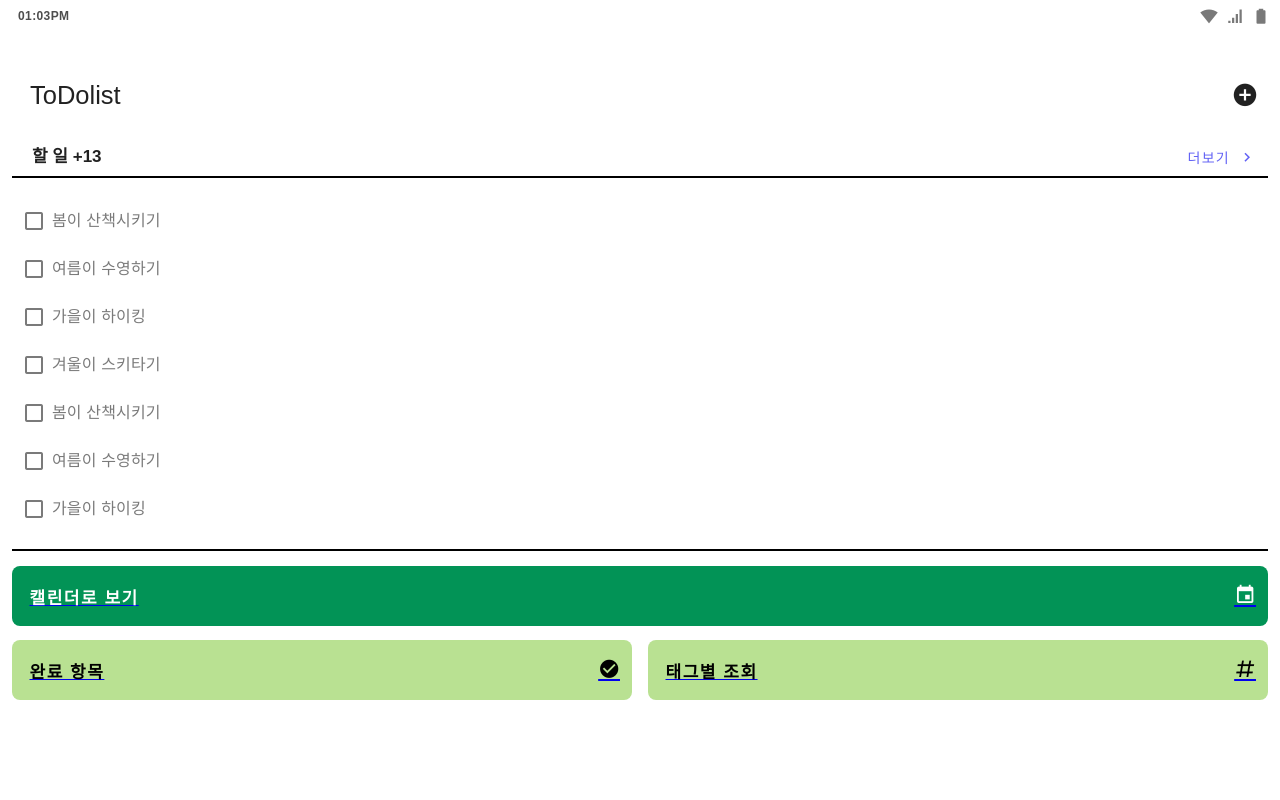
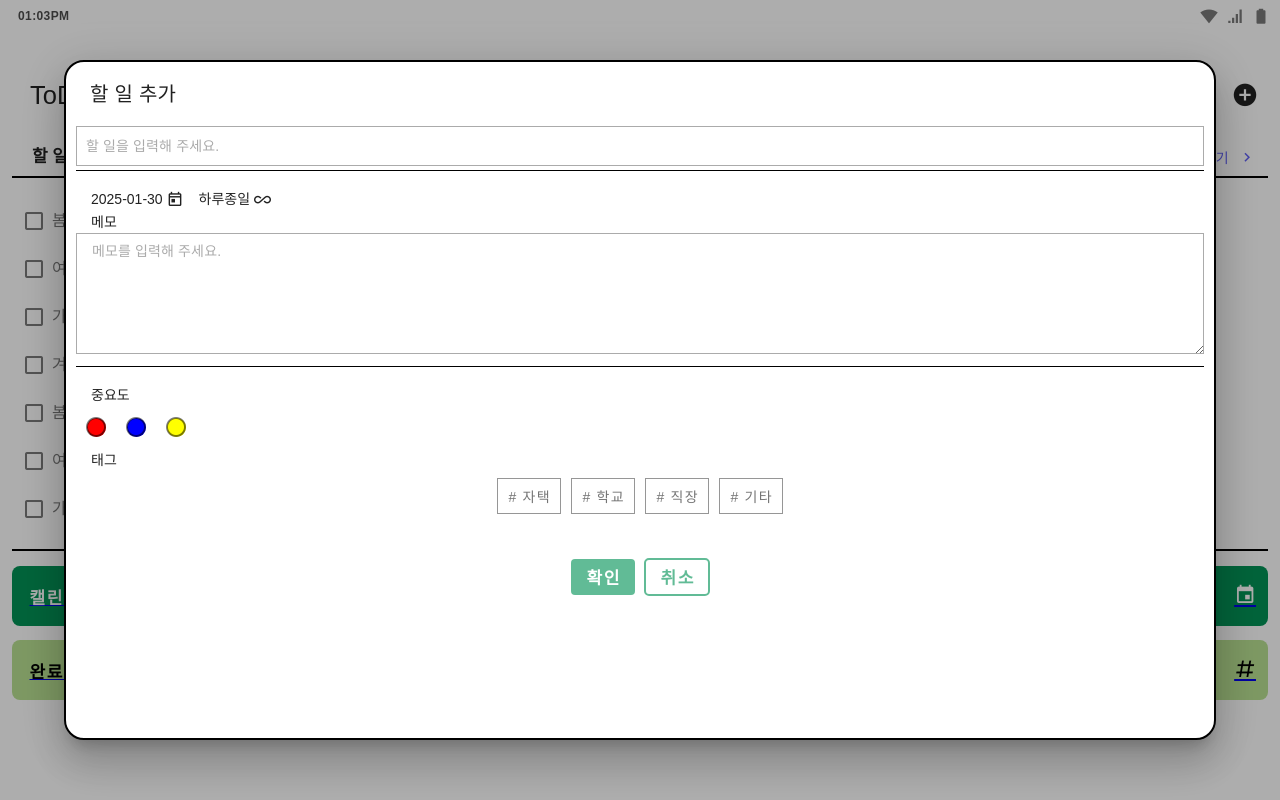
Before and after one commit to eolLeongTtungTtang/todo, a Vue app in the folder client/: page / in a window 1280 px wide. Both pictures are taken after a click on the button 1245 px from the left and 94 px from the top of the page. Built offline with nearby package versions, Linux system fonts and the light colour scheme.

Commit message:
[FE] feat(할일 추가 모달): UI 구현 / datePicker 필요요

```diff
--- /dev/null
+++ b/client/src/components/TodoModal.vue
@@ -0,0 +1,219 @@
+<template>
+  <v-btn
+    @click="dialog = true"
+    :style="{
+      visibility: addbtnShow,
+    }"
+    class="addBtn"
+    :icon="headerBtnIcon"
+    elevation="0"
+    size="x-large"
+  ></v-btn>
+
+  <v-dialog v-model="dialog" width="90%" height="85%">
+    <v-card
+      max-width="100%"
+      max-height="100%"
+      :title="modalTitle"
+      class="outlined-dialog"
+    >
+      <v-container class="inputContainer">
+        <v-text-field
+          hide-details
+          class="inputTodo"
+          density="compact"
+          placeholder="할 일을 입력해 주세요."
+          variant="outlined"
+        ></v-text-field>
+
+        <base-divider thickness="1" />
+
+        <!-- input datePicker -->
+
+        <span class="spanTitle">2025-01-30&nbsp</span>
+        <v-icon size="sm">mdi-calendar-today-outline</v-icon>
+        <span class="spanTitle">하루종일&nbsp</span
+        ><v-icon size="sm">mdi-all-inclusive</v-icon>
+        <p class="spanTitle">메모</p>
+        <v-textarea
+          class="inputMemo"
+          hide-details
+          density="compact"
+          placeholder="메모를 입력해 주세요."
+          variant="outlined"
+        ></v-textarea>
+
+        <base-divider thickness="1" />
+
+        <span class="spanTitle">중요도</span>
+        <v-radio-group v-model="selected" inline hide-details>
+          <v-radio
+            v-for="(radio, index) in radioOptions"
+            :key="index"
+            :value="radio.value"
+            :color="radio.color"
+            :class="radio.class"
+          ></v-radio>
+        </v-radio-group>
+
+        <span class="spanTitle">태그</span>
+      </v-container>
+
+      <v-container class="btnContent">
+        <v-btn variant="plain" class="tagBtn" v-for="tag in tagArr"
+          ># {{ tag }}</v-btn
+        >
+      </v-container>
+
+      <template v-slot:actions>
+        <div class="confirmBtn">
+          <base-button
+            action="confirm"
+            variant="plain"
+            @click="dialog = false"
+          ></base-button>
+          <base-button
+            action="cancel"
+            variant="plain"
+            @click="dialog = false"
+          ></base-button>
+        </div>
+      </template>
+    </v-card>
+  </v-dialog>
+</template>
+
+<script setup>
+import BaseButton from "./ui/BaseButton.vue";
+import BaseDivider from "./ui/BaseDivider.vue";
+import { ref, defineProps } from "vue";
+
+const props = defineProps({
+  addbtnShow: {
+    type: String,
+  },
+  headerBtnIcon: {
+    type: String,
+  },
+});
+
+const selected = ref("");
+const radioOptions = [
+  { value: 1, color: "red", class: "radio-red" },
+  { value: 2, color: "blue", class: "radio-blue" },
+  { value: 3, color: "yellow", class: "radio-yellow" },
+];
+
+const dialog = ref(false);
+const modalTitle = ref("할 일 추가");
+
+const tagArr = ["자택", "학교", "직장", "기타"];
+</script>
+
+<style scoped>
+.addBtn.v-btn--density-default,
+.addBtn.v-btn--icon.v-btn--density-default {
+  width: 22px;
+  height: 21px;
+  margin: 8px;
+  padding: 0 !important;
+  min-width: 0 !important;
+  display: flex;
+  justify-content: center;
+  align-items: center;
+}
+
+/* v-dialog의 아웃라인 스타일 */
+.outlined-dialog {
+  border: 2px solid black; /* 원하는 색상과 두께로 설정 */
+  border-radius: 20px !important; /* 테두리 둥글기 */
+}
+
+/* 공통 스타일 */
+.inputTodo :deep(.v-input__control),
+.inputMemo :deep(.v-input__control) {
+  border-radius: 0 !important;
+}
+
+.inputTodo :deep(.v-field),
+.inputMemo :deep(.v-field) {
+  border-radius: 0 !important;
+}
+
+/* .inputMemo에만 적용되는 스타일 */
+.inputMemo :deep(.v-field__input) {
+  font-size: 14px !important;
+}
+
+/* .inputTodo에만 적용되는 스타일 */
+.inputTodo :deep(.v-field__input) {
+  font-size: 14px !important; /* 폰트 크기 적용 */
+  padding: 5px 10px !important; /* 내부 여백 조정 */
+}
+
+.inputTodo {
+  height: 32px !important; /* 높이 조정 */
+  border-radius: 0 !important; /* 테두리 둥근 정도 없애기 */
+}
+
+.inputContainer {
+  padding: 0 10px 0 10px;
+}
+
+.spanTitle {
+  font-size: 14px;
+  margin-left: 15px;
+}
+
+.btnContent {
+  margin: 0;
+  padding: 0 3px 0 3px;
+  display: flex;
+  justify-content: center;
+}
+
+.tagBtn {
+  padding: 0;
+  margin: 5px;
+  display: inline-flex;
+  justify-content: center;
+  align-items: center;
+  border-radius: 0 !important;
+  outline: 1.5px solid rgb(87, 87, 87) !important;
+  outline-offset: -1px;
+  background-color: transparent;
+}
+
+.confirmBtn {
+  margin-top: 4vh;
+  display: flex;
+  justify-content: center;
+  align-items: center;
+  width: 100%;
+  gap: 10px;
+  margin-bottom: 4vh;
+}
+
+.v-radio-group .v-input__details {
+  padding-inline: 0px;
+  grid-area: control;
+}
+
+.radio-red :deep(.v-selection-control__input) {
+  background-color: red !important;
+  width: 19px;
+  height: 19px;
+}
+
+.radio-blue :deep(.v-selection-control__input) {
+  background-color: blue !important;
+  width: 19px;
+  height: 19px;
+}
+
+.radio-yellow :deep(.v-selection-control__input) {
+  background-color: yellow !important;
+  width: 19px;
+  height: 19px;
+}
+</style>
--- a/client/src/components/TodoSummary.vue
+++ b/client/src/components/TodoSummary.vue
@@ -4,13 +4,10 @@
       <span>할 일 <span class="greyText">+13</span></span>
     </div>
     <RouterLink to="/all-todos"
-      ><v-btn
-        class="moreBtn"
-        append-icon="mdi-chevron-right"
-        variant="plain"
-        text="더보기"
-      ></v-btn
-    ></RouterLink>
+      ><v-btn class="moreBtn" append-icon="mdi-chevron-right" variant="plain"
+        ><span>더보기</span></v-btn
+      ></RouterLink
+    >
   </div>
 </template>
 
@@ -33,6 +30,7 @@
 .moreBtn {
   color: black;
   opacity: 1;
-  font-size: 17px;
+  font-size: 12px;
+  color: rgb(168, 168, 168);
 }
 </style>
--- a/client/src/components/ui/BaseButton.vue
+++ b/client/src/components/ui/BaseButton.vue
@@ -1,5 +1,5 @@
 <template>
-  <v-btn class="btnText">{{ btnText }}</v-btn>
+  <v-btn class="btnText" :style="btnStyle">{{ btnText }}</v-btn>
 </template>
 
 <script setup>
@@ -7,19 +7,56 @@ const { action } = defineProps({
   action: String,
 });
 
-const btnText = action === "delete" ? "삭제" : "복구";
+const btnTextObj = {
+  delete: {
+    text: "삭제",
+    btnStyle: {
+      outline: "auto",
+      color: "#029356",
+    },
+  },
+  restore: {
+    text: "복구",
+    btnStyle: {
+      backgroundColor: "#029356",
+      color: "white",
+    },
+  },
+  confirm: {
+    text: "확인",
+    btnStyle: {
+      backgroundColor: "#029356",
+      color: "white",
+    },
+  },
+  cancel: {
+    text: "취소",
+    btnStyle: {
+      outline: "auto",
+      color: "#029356",
+    },
+  },
+  edit: {
+    text: "수정",
+    btnStyle: {
+      backgroundColor: "#029356",
+      color: "white",
+    },
+  },
+  save: {
+    text: "저장",
+    btnStyle: {
+      backgroundColor: "#029356",
+      color: "white",
+    },
+  },
+};
+const { text: btnText, btnStyle } = btnTextObj[action];
 </script>
 
 <style scoped>
 .btnText {
   font-size: 17px;
   font-weight: bold;
-  /* 삭제 버튼 */
-  /* outline: auto #029356;
-  color: #029356; */
-
-  /* 수정 버튼 */
-  background-color: #029356;
-  color: white;
 }
 </style>
--- a/client/src/layouts/TheHeader.vue
+++ b/client/src/layouts/TheHeader.vue
@@ -30,18 +30,10 @@
         </h4>
       </template>
 
-      <v-btn
-        :style="{
-          visibility:
-            route.path === '/tags' || route.path === '/completed'
-              ? 'hidden'
-              : 'visible',
-        }"
-        class="addBtn"
-        :icon="headerBtnIcon"
-        elevation="0"
-        size="x-large"
-      ></v-btn>
+      <todo-modal
+        :addbtnShow="addbtnShow"
+        :headerBtnIcon="headerBtnIcon"
+      ></todo-modal>
     </div>
   </v-container>
 </template>
@@ -50,6 +42,7 @@
 import { ref, computed, onMounted, onUnmounted } from "vue";
 import { useRoute } from "vue-router";
 import { headerSettings } from "@/config/pageSettings";
+import TodoModal from "@/components/TodoModal.vue";
 
 // 뒤로가기
 const goBack = () => window.history.back();
@@ -66,6 +59,12 @@ const headerTitle = computed(() => {
 
 const headerBtnIcon = computed(() => {
   return headerSettings[route.path]?.icon || "mdi-plus-circle-outline";
+});
+
+const addbtnShow = computed(() => {
+  return route.path === "/tags" || route.path === "/completed"
+    ? "hidden"
+    : "visible";
 });
 
 // 현재 시간 설정
@@ -132,18 +131,6 @@ h2 {
   width: 100%;
 }
 
-.addBtn.v-btn--density-default,
-.addBtn.v-btn--icon.v-btn--density-default {
-  width: 22px;
-  height: 21px;
-  margin: 8px;
-  padding: 0 !important;
-  min-width: 0 !important;
-  display: flex;
-  justify-content: center;
-  align-items: center;
-}
-
 .backBtn {
   width: 10px !important;
   height: 10px !important;
```
